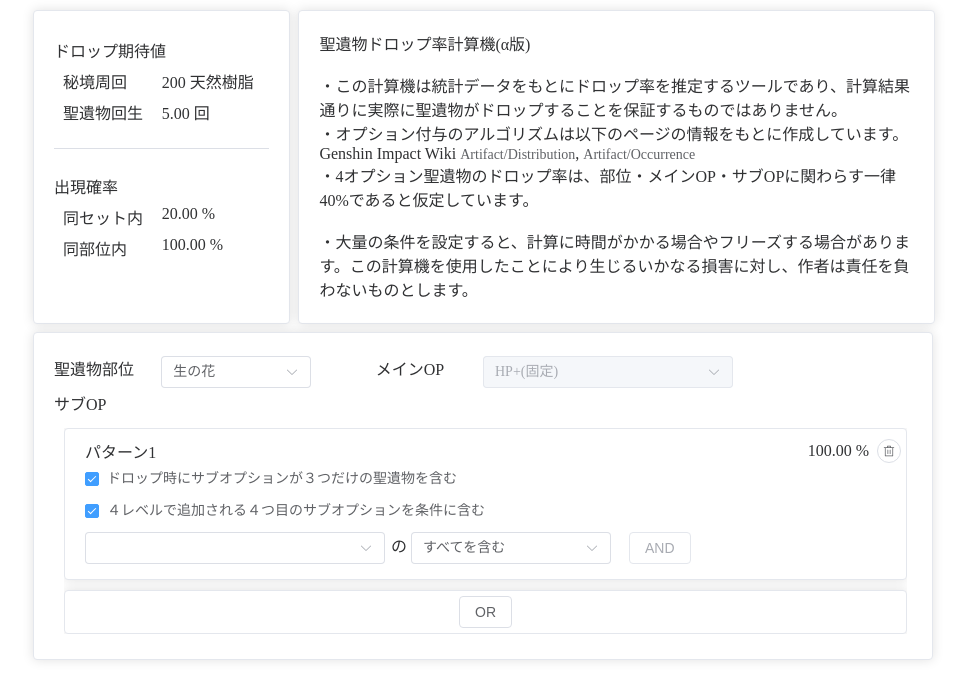
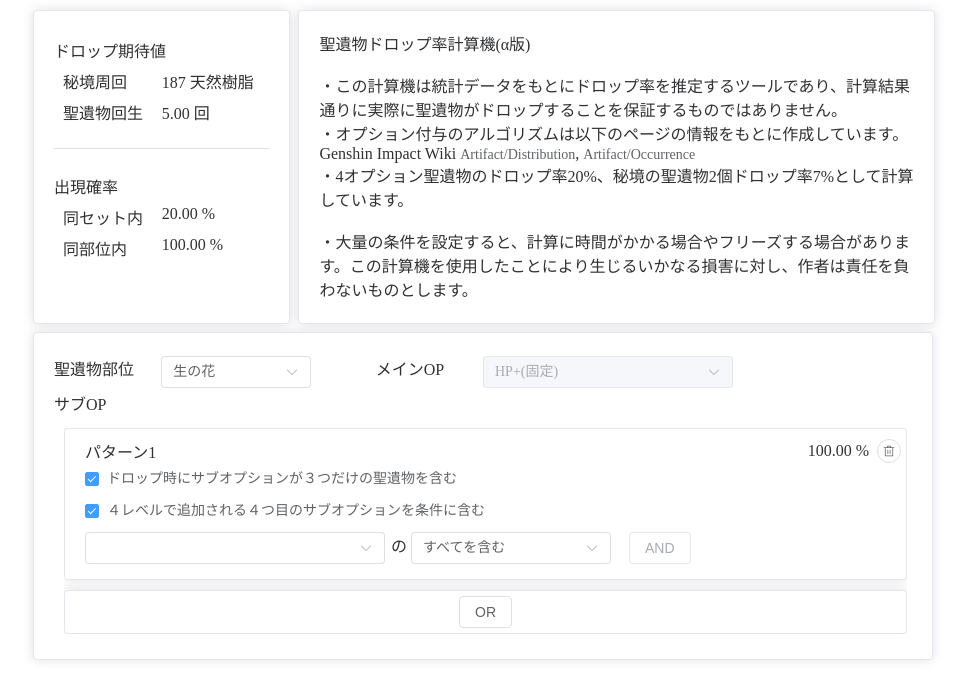
Before and after one commit to ym880912/gen_artifact_calc, a Nuxt app in the folder nuxt-app/: page / in a window 1280 px wide. Shown: the top 700 px of the page, without its empty margins (7-974 px from the left). Built offline with nearby package versions, Linux system fonts and the light colour scheme.

Commit message:
確率など修正

```diff
--- a/nuxt-app/components/resultCard.vue
+++ b/nuxt-app/components/resultCard.vue
@@ -56,6 +56,7 @@
 </style>
 
 <script lang="ts" setup>
+    import { drop2Prob } from '../const/index'
     interface Props {
         totalProb: number
     }
@@ -65,7 +66,7 @@
 
     // Computed
     const resinExpected  = computed(() => {
-        return 40 * 5 * 100 / props.totalProb
+        return 40 * 100 / (100 + drop2Prob) * 5 * 100 / props.totalProb
     })
     const strongBoxExpected = computed(() => {
         return 5 * 100 / props.totalProb
--- a/nuxt-app/const/index.ts
+++ b/nuxt-app/const/index.ts
@@ -44,4 +44,5 @@ export const subOptions = [
 
 ];
 
-export const op4Prob = 40
+export const op4Prob = 20
+export const drop2Prob = 7
--- a/nuxt-app/pages/index.vue
+++ b/nuxt-app/pages/index.vue
@@ -20,7 +20,7 @@
                     <span>, </span>
                     <el-link target="_blank" href="https://genshin-impact.fandom.com/wiki/Artifact/Occurrence">Artifact/Occurrence</el-link>
                     <br />
-                    <span>・4オプション聖遺物のドロップ率は、部位・メインOP・サブOPに関わらす一律{{op4Prob}}%であると仮定しています。</span>
+                    <span>・4オプション聖遺物のドロップ率{{op4Prob}}%、秘境の聖遺物2個ドロップ率{{drop2Prob}}%として計算しています。</span>
                     <br />
                     <br />
                     <span>・大量の条件を設定すると、計算に時間がかかる場合やフリーズする場合があります。この計算機を使用したことにより生じるいかなる損害に対し、作者は責任を負わないものとします。</span>
@@ -161,7 +161,7 @@
 </style>
 
 <script lang="ts" setup>
-import { artifactTypes, subOptions, op4Prob } from '../const/index'
+import { artifactTypes, subOptions, op4Prob, drop2Prob } from '../const/index'
 
     // Data
     const artifact = ref(artifactTypes[0])
```
